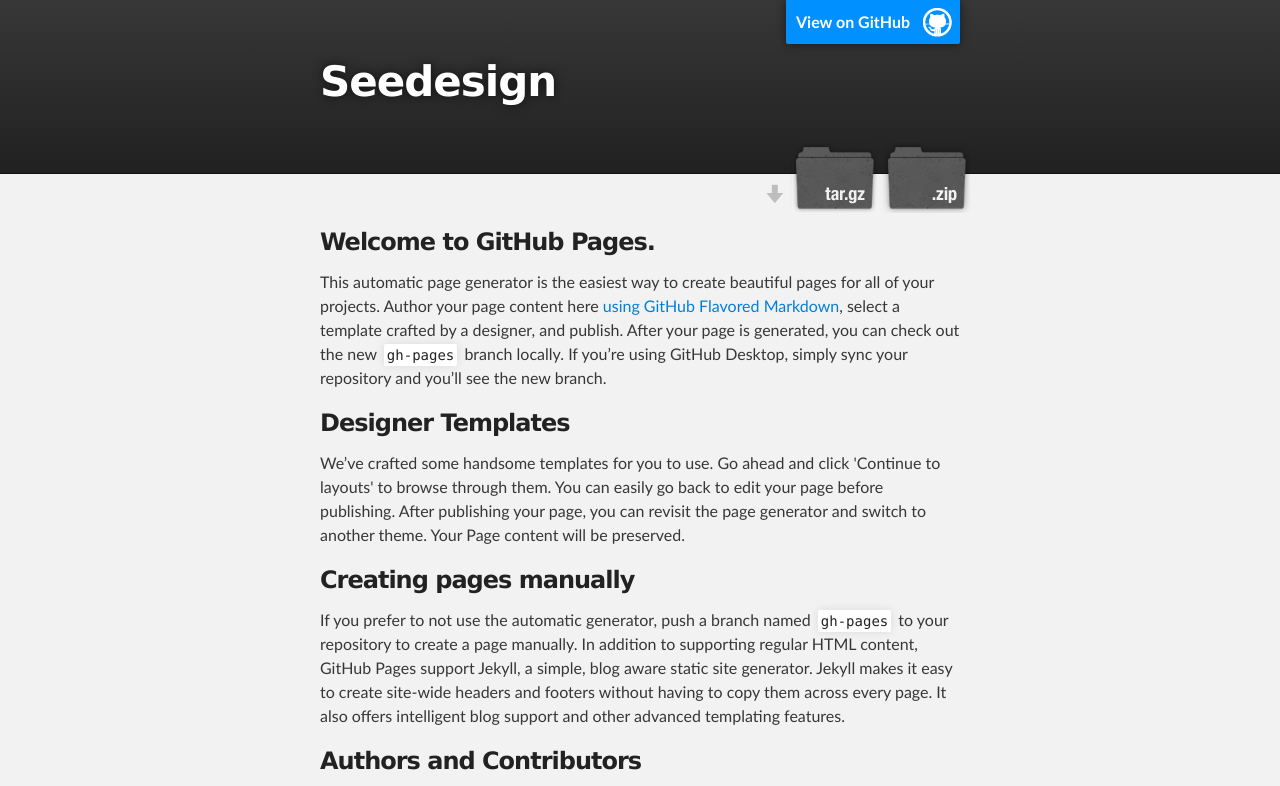
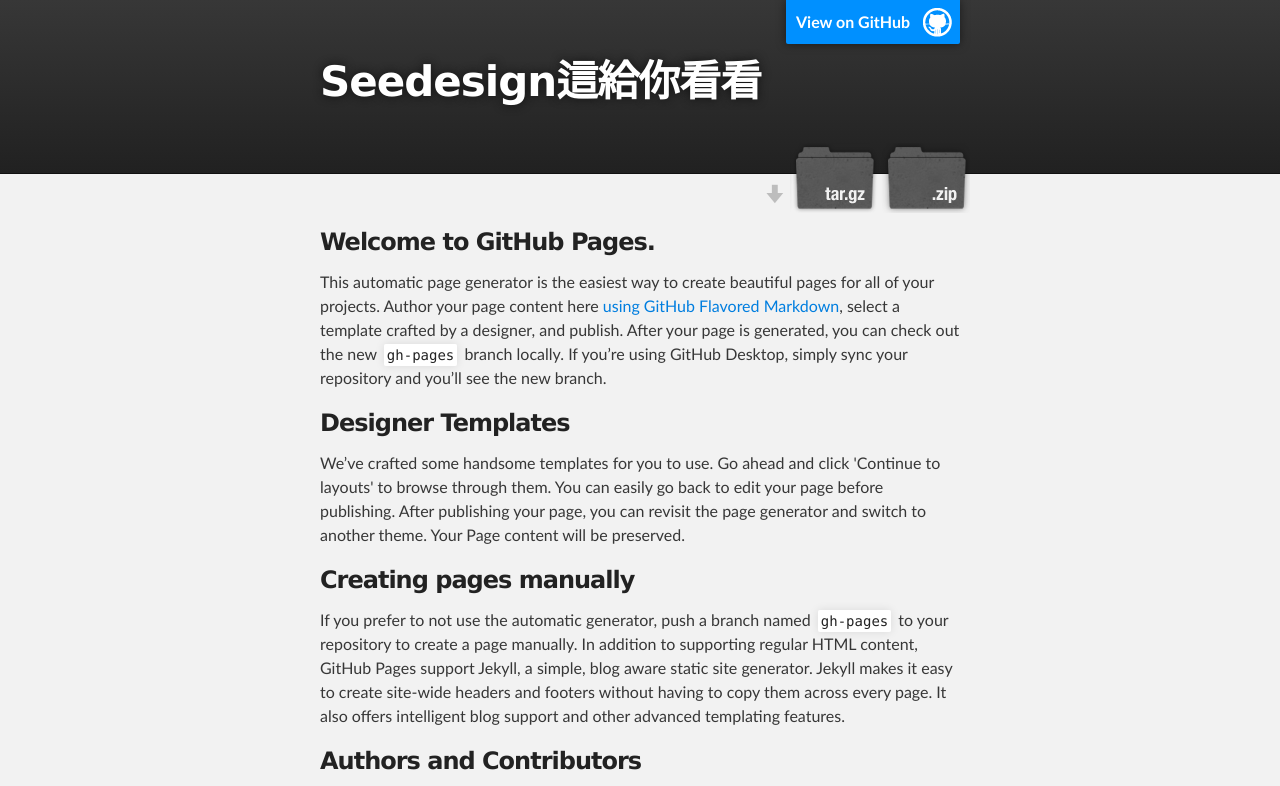
Before and after one commit to Casper790204/seedesign, a plain HTML site: page index.html in a window 1280 px wide. Shown: the top 786 px of the page. Drawn offline with Linux system fonts and the light colour scheme.

Commit message:
Update index.html

```diff
--- a/index.html
+++ b/index.html
@@ -18,7 +18,7 @@
         <header class="inner">
           <a id="forkme_banner" href="https://github.com/Casper790204/seedesign">View on GitHub</a>
 
-          <h1 id="project_title">Seedesign</h1>
+          <h1 id="project_title">Seedesign這給你看看</h1>
           <h2 id="project_tagline"></h2>
 
             <section id="downloads">
```
